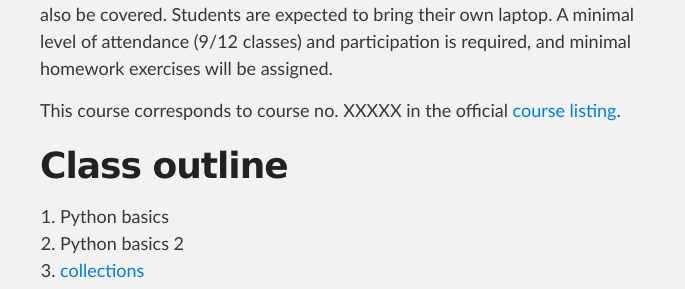
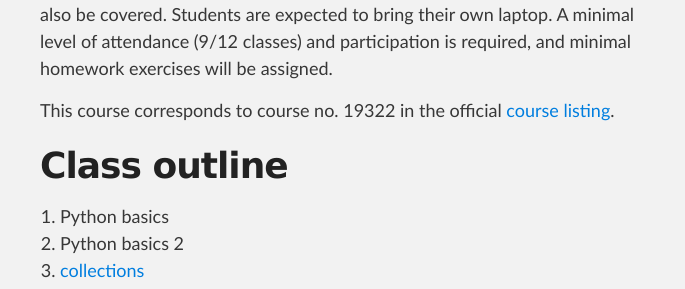
Before and after one commit to SciPyCourse2019/scipycourse2019.github.io, a Jekyll site: the page built from index.md, in a window 1280 px wide and 900 px high, scrolled down 531 px. Shown: the part 161-450 px from the top of the window, without its empty margins (290-975 px from the left). Built offline with Jekyll 4.4.1, drawn with Linux system fonts in a browser that asks for light colours.

Commit message:
Update catalog link

```diff
--- a/index.md
+++ b/index.md
@@ -26,7 +26,8 @@ and code version control with Git will also be covered. Students are expected to
 own laptop. A minimal level of attendance (9/12 classes) and participation is required, and
 minimal homework exercises will be assigned.
 
-This course corresponds to course no. XXXXX in the official [course listing]().
+This course corresponds to course no. 19322 in the official [course
+listing](https://lsf.verwaltung.uni-muenchen.de/qisserver/rds?state=verpublish&status=init&vmfile=no&publishid=725749&moduleCall=webInfo&publishConfFile=webInfo&publishSubDir=veranstaltung).
 
 # Class outline
 
```
